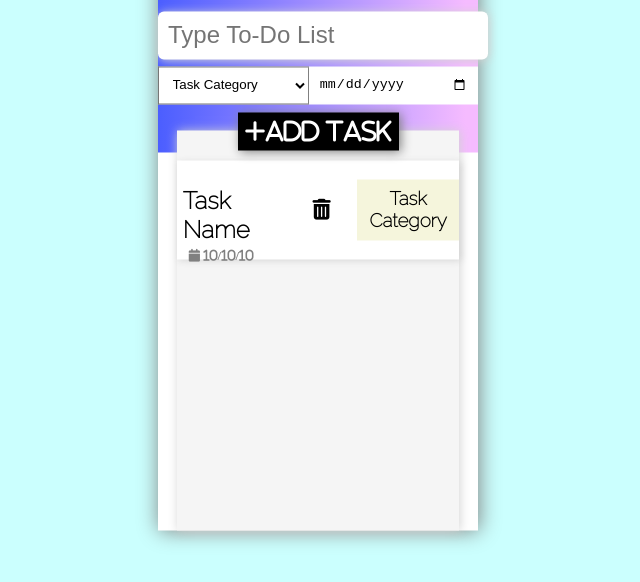
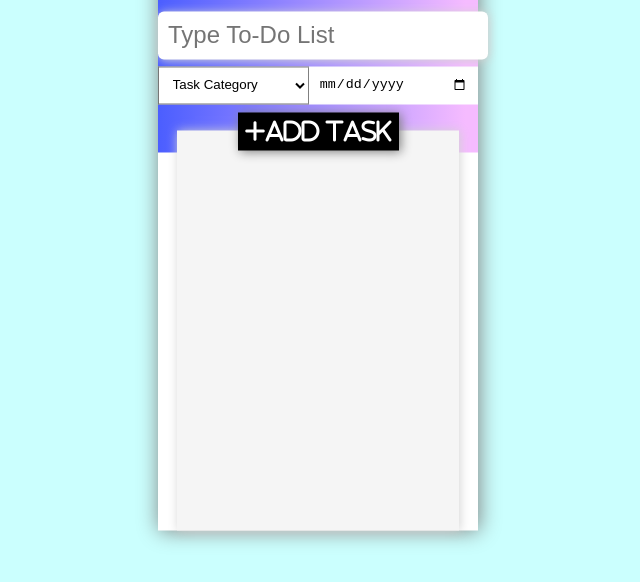
Before and after one commit to vaibhavkharbanda/TodoListWithJS, a plain HTML site: page index.html in a window 1280 px wide. Shown: the part 154-736 px from the top of the page, without its empty margins (322-962 px from the left). Drawn offline with Linux system fonts and the light colour scheme.

Commit message:
Final commit and complition of project

```diff
--- a/index.html
+++ b/index.html
@@ -69,7 +69,7 @@
             <!-- showing the task fetch from the form -->
             <div id="list">
                 <br>
-                    <div class="task" id="task">
+                    <!-- <div class="task" id="task">
                         <div class=" taskAndDate">
                             <label class="taskLabel">Task Name</label>
                             <div class="dateDiv"><i class="fa-solid fa-calendar"> 10/10/10</i></div>
@@ -77,7 +77,7 @@
                         </div>
                             <a  class="fa-solid fa-trash-can" id="del-task"></a>
                             <h3 class="categoryHeading">Task Category</h3>
-                    </div>
+                    </div> -->
 
 
 
```
